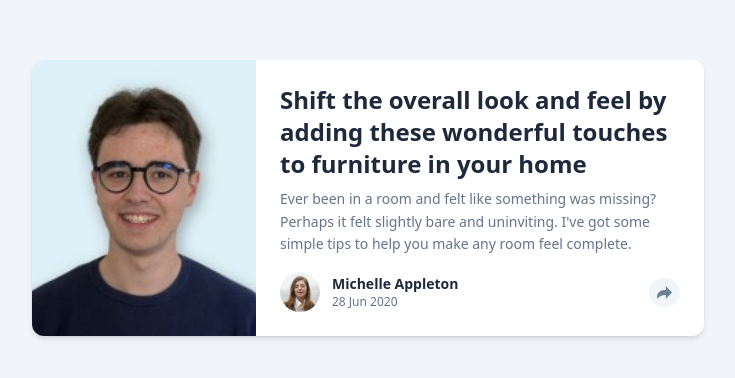
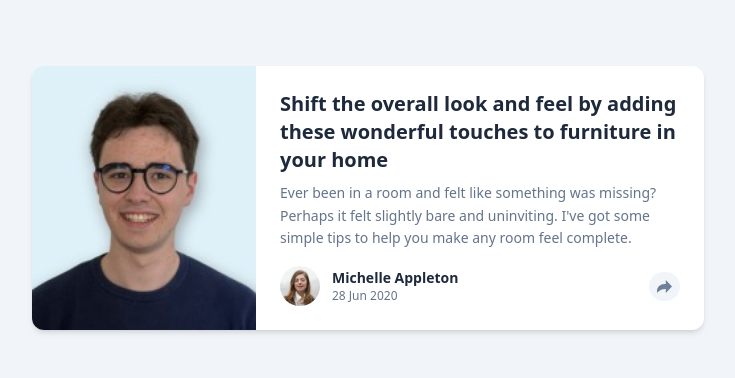
Before and after one commit to patrickkomb/el-mordjene, a website: page article-preview-component-master/index.html in a window 1280 px wide. Shown: the part 202-580 px from the top of the page, without its empty margins (272-1007 px from the left). Drawn offline with nearby package versions, Linux system fonts and the light colour scheme.

Commit message:
fix font

```diff
--- a/article-preview-component-master/index.html
+++ b/article-preview-component-master/index.html
@@ -21,7 +21,7 @@
     <!-- Content -->
     <div class="p-6 md:w-2/3 flex flex-col justify-between">
         <div>
-            <h2 class="text-2xl font-bold text-slate-800 mb-2">
+            <h2 class="text-xl font-semibold text-slate-800 mb-2">
                 Shift the overall look and feel by adding these wonderful touches to furniture in your home
             </h2>
             <p class="text-slate-500 text-sm leading-relaxed mb-4">
```
